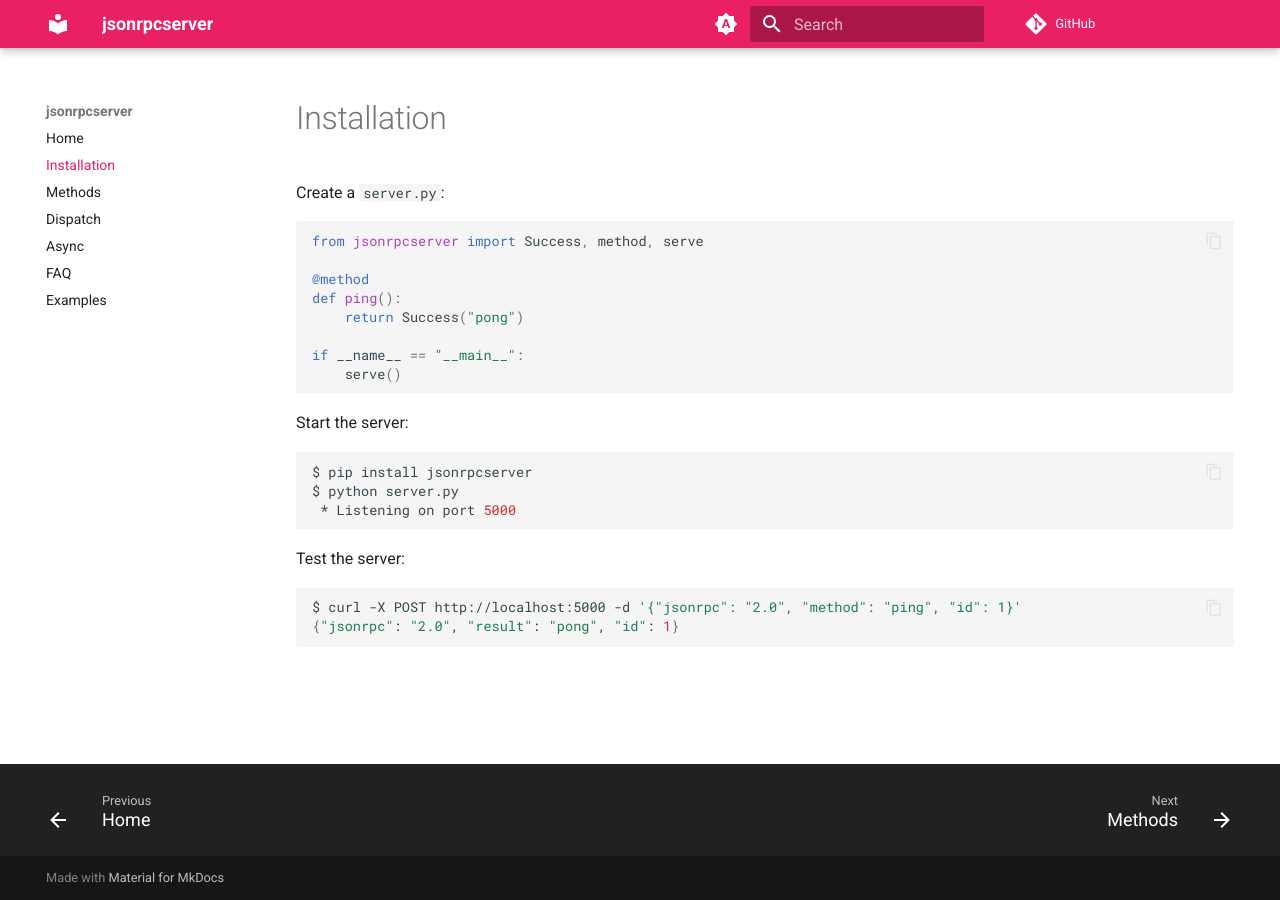
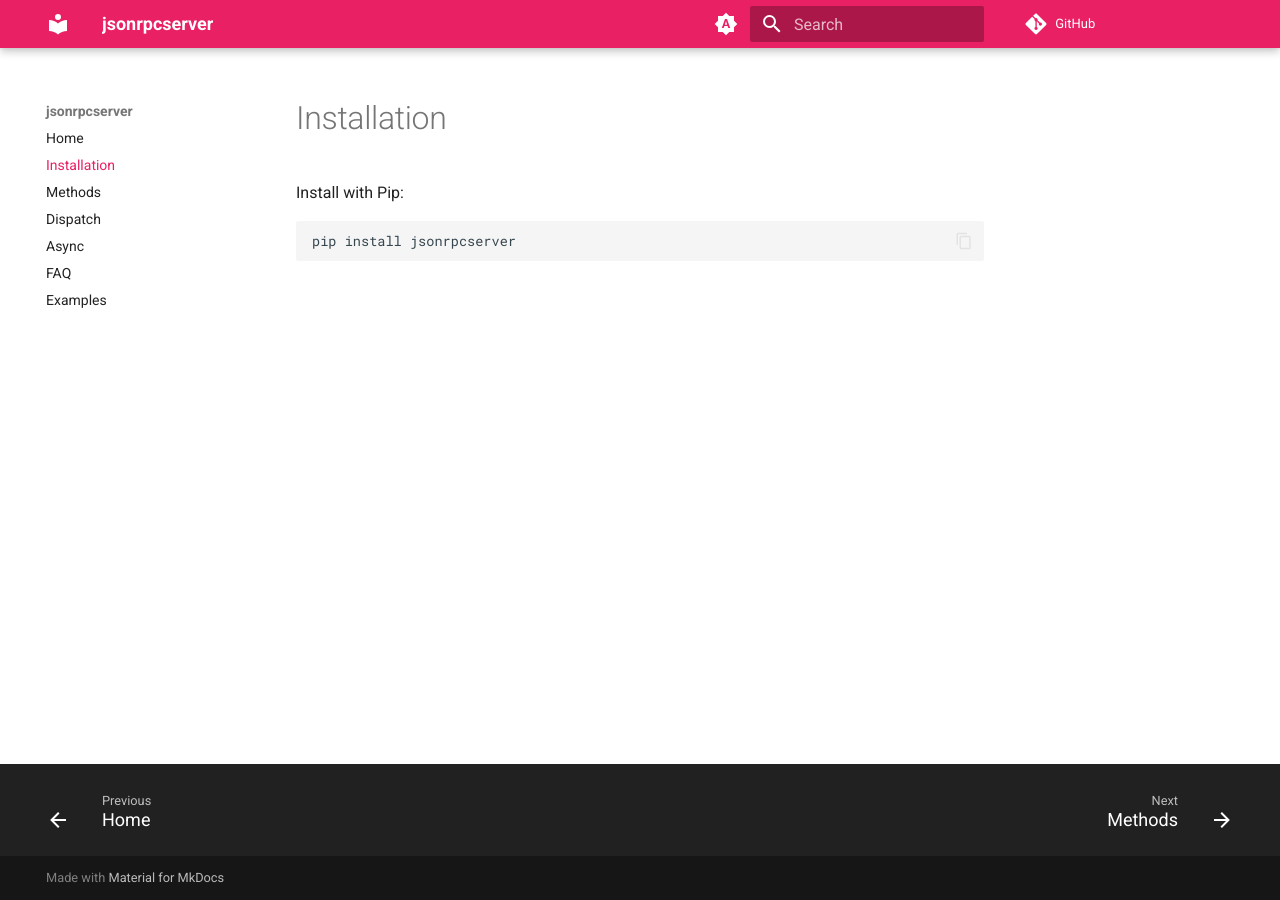
Before and after one commit to explodinglabs/jsonrpcserver, an MkDocs documentation site: the page built from docs/installation.md, in a window 1280 px wide. Built offline with MkDocs 1.6.1 and Material for MkDocs 9.7.7, drawn with Linux system fonts in a browser that asks for light colours; comment, search, counter and statistics services are not loaded.

Commit message:
Fix installation doc and some notes

````diff
--- a/docs/installation.md
+++ b/docs/installation.md
@@ -1,35 +1,7 @@
----
-hide:
-  - title
-  - toc
----
-
 # Installation
 
-Create a `server.py`:
-
-```python
-from jsonrpcserver import Success, method, serve
-
-@method
-def ping():
-    return Success("pong")
-
-if __name__ == "__main__":
-    serve()
-```
-
-Start the server:
+Install with Pip:
 
 ```sh
-$ pip install jsonrpcserver
-$ python server.py
- * Listening on port 5000
+pip install jsonrpcserver
 ```
-
-Test the server:
-
-```sh
-$ curl -X POST http://localhost:5000 -d '{"jsonrpc": "2.0", "method": "ping", "id": 1}'
-{"jsonrpc": "2.0", "result": "pong", "id": 1}
-```
````
Also changed, not shown: docs/async.md (+3 -5 lines), docs/dispatch.md (+4 -4 lines), docs/methods.md (+6 -6 lines).
